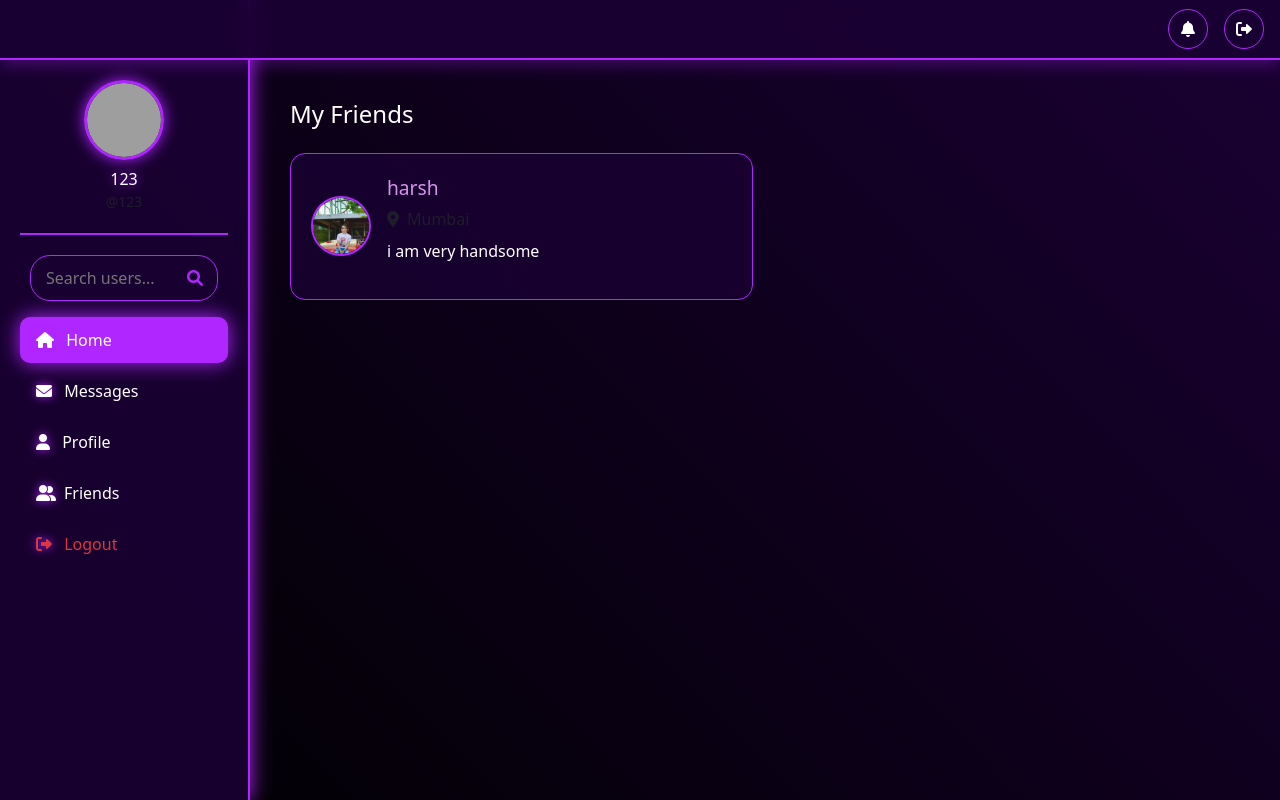
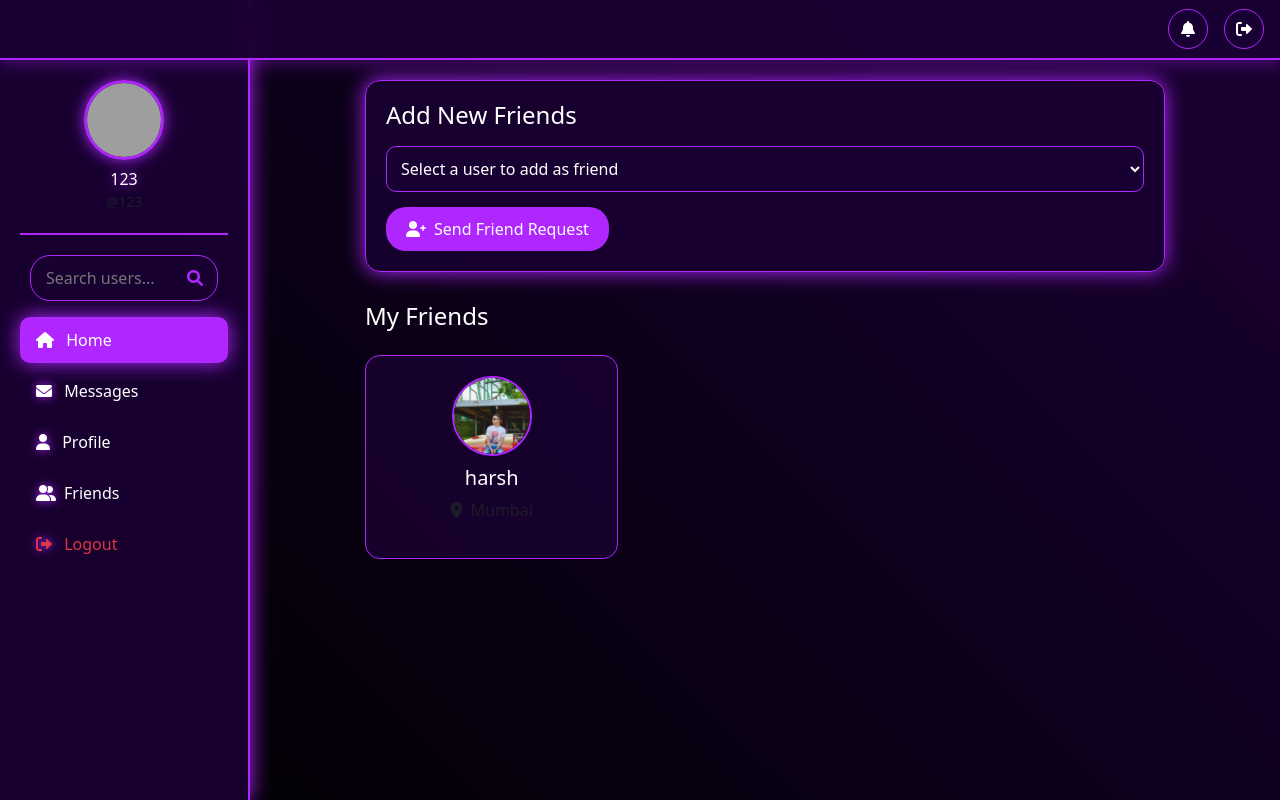
Before and after one commit to 4i-Harsh/HiveNet, a Django app: page /friends/ in a window 1280 px wide. Run offline with Django 5.2, Linux system fonts and the light colour scheme; a user stored in the database is signed in; data comes from the database, SQL or seed files in the repository; both versions use the stored data as it was after the commit; grey boxes are pictures that could not be loaded.

Commit message:
chatroom.html created

```diff
--- a/social/postchat/templates/base.html
+++ b/social/postchat/templates/base.html
@@ -252,10 +252,10 @@
                                             <span>{{ request.from_user.username }} sent you a friend request</span>
                                         </div>
                                         <div class="btn-group">
-                                            <button onclick="handleFriendRequest({{ request.id }}, 'accept')" class="btn btn-sm btn-success">
+                                            <button onclick="handleFriendRequest('{{ request.id }}', 'accept', '{{ csrf_token }}')" class="btn btn-sm btn-success">
                                                 <i class="fas fa-check"></i>
                                             </button>
-                                            <button onclick="handleFriendRequest({{ request.id }}, 'reject')" class="btn btn-sm btn-danger">
+                                            <button onclick="handleFriendRequest('{{ request.id }}', 'reject', '{{ csrf_token }}')" class="btn btn-sm btn-danger">
                                                 <i class="fas fa-times"></i>
                                             </button>
                                         </div>
@@ -347,14 +347,14 @@
         }
     });
 
-    function handleFriendRequest(requestId, action) {
+    function handleFriendRequest(requestId, action, csrfToken) {
         const formData = new FormData();
         formData.append('action', action);
 
         fetch(`/friend-request/handle/${requestId}/`, {
             method: 'POST',
             headers: {
-                'X-CSRFToken': '{{ csrf_token }}',
+                'X-CSRFToken': csrfToken,
             },
             body: formData,
             credentials: 'same-origin'
--- a/social/postchat/templates/friends.html
+++ b/social/postchat/templates/friends.html
@@ -5,7 +5,54 @@
 {% block content %}
 <style>
     .friends-container {
+        max-width: 800px;
+        margin: 0 auto;
+    }
+
+    .add-friends-section {
+        background: rgba(26, 0, 51, 0.8);
+        border: 1px solid var(--neon-purple);
+        border-radius: 15px;
         padding: 20px;
+        margin-bottom: 30px;
+        box-shadow: 0 0 20px var(--neon-purple);
+    }
+
+    .user-dropdown {
+        background: rgba(26, 0, 51, 0.9);
+        border: 1px solid var(--neon-purple);
+        color: white;
+        border-radius: 10px;
+        padding: 10px;
+        width: 100%;
+        margin-bottom: 15px;
+    }
+
+    .user-dropdown option {
+        background: rgba(26, 0, 51, 0.9);
+        color: white;
+        padding: 10px;
+    }
+
+    .add-friend-btn {
+        background: var(--neon-purple);
+        color: white;
+        border: none;
+        padding: 10px 20px;
+        border-radius: 20px;
+        transition: all 0.3s ease;
+    }
+
+    .add-friend-btn:hover {
+        background: var(--glow-purple);
+        transform: scale(1.05);
+        box-shadow: 0 0 15px var(--neon-purple);
+    }
+
+    .friends-list {
+        display: grid;
+        grid-template-columns: repeat(auto-fill, minmax(250px, 1fr));
+        gap: 20px;
     }
 
     .friend-card {
@@ -13,7 +60,7 @@
         border: 1px solid var(--neon-purple);
         border-radius: 15px;
         padding: 20px;
-        margin-bottom: 20px;
+        text-align: center;
         transition: all 0.3s ease;
     }
 
@@ -23,64 +70,111 @@
     }
 
     .friend-pic {
-        width: 60px;
-        height: 60px;
+        width: 80px;
+        height: 80px;
         border-radius: 50%;
+        margin-bottom: 10px;
         border: 2px solid var(--neon-purple);
-        object-fit: cover;
-    }
-
-    .friend-info {
-        flex: 1;
-    }
-
-    .friend-username {
-        color: var(--glow-purple);
-        text-decoration: none;
-        font-size: 1.2rem;
-    }
-
-    .friend-username:hover {
-        color: var(--neon-purple);
-    }
-
-    .no-friends {
-        text-align: center;
-        padding: 50px;
-        color: #666;
     }
 </style>
 
-<div class="container friends-container">
+<div class="friends-container">
+    <div class="add-friends-section">
+        <h4 class="mb-3">Add New Friends</h4>
+        <select class="user-dropdown" id="userSelect">
+            <option value="">Select a user to add as friend</option>
+            {% for user in available_users %}
+                <option value="{{ user.id }}">{{ user.username }}</option>
+            {% endfor %}
+        </select>
+        <button class="add-friend-btn" onclick="sendFriendRequest()">
+            <i class="fas fa-user-plus me-2"></i>Send Friend Request
+        </button>
+    </div>
+
     <h4 class="mb-4">My Friends</h4>
+    {% if friends %}
+        <div class="friends-list">
+            {% for friend in friends %}
+                <div class="friend-card" onclick="confirmChat('{{ friend.username }}', {{ friend.id }})">
+                    <img src="{{ friend.profile.profile_pic.url }}" class="friend-pic">
+                    <h5>{{ friend.username }}</h5>
+                    {% if friend.profile.location %}
+                        <p class="text-muted"><i class="fas fa-map-marker-alt me-2"></i>{{ friend.profile.location }}</p>
+                    {% endif %}
+                </div>
+            {% endfor %}
+        </div>
 
-    {% if friends %}
-        <div class="row">
-            {% for friend in friends %}
-            <div class="col-md-6 mb-4">
-                <div class="friend-card">
-                    <div class="d-flex align-items-center">
-                        <img src="{{ friend.profile.profile_pic.url }}" class="friend-pic me-3">
-                        <div class="friend-info">
-                            <a href="#" class="friend-username mb-1 d-block">{{ friend.username }}</a>
-                            <p class="text-muted mb-2">
-                                {% if friend.profile.location %}
-                                <i class="fas fa-map-marker-alt me-2"></i>{{ friend.profile.location }}
-                                {% endif %}
-                            </p>
-                            <p class="bio-text">{{ friend.profile.bio|truncatechars:100 }}</p>
-                        </div>
+        <!-- Chat Confirmation Modal -->
+        <div class="modal fade" id="chatConfirmModal" tabindex="-1">
+            <div class="modal-dialog modal-dialog-centered">
+                <div class="modal-content">
+                    <div class="modal-header">
+                        <h5 class="modal-title">Start Chat</h5>
+                        <button type="button" class="btn-close btn-close-white" data-bs-dismiss="modal"></button>
+                    </div>
+                    <div class="modal-body">
+                        <p>Do you want to chat with <span id="friendName"></span>?</p>
+                    </div>
+                    <div class="modal-footer">
+                        <button type="button" class="btn btn-secondary" data-bs-dismiss="modal">No</button>
+                        <button type="button" class="btn btn-primary" id="startChatBtn">Yes</button>
                     </div>
                 </div>
             </div>
-            {% endfor %}
         </div>
+
+        <script>
+        function confirmChat(friendName, friendId) {
+            document.getElementById('friendName').textContent = friendName;
+            const modal = new bootstrap.Modal(document.getElementById('chatConfirmModal'));
+            modal.show();
+
+            document.getElementById('startChatBtn').onclick = function() {
+                window.location.href = `/chat/${friendId}/`;
+            }
+        }
+        </script>
     {% else %}
-        <div class="no-friends">
+        <div class="text-center">
             <i class="fas fa-user-friends fa-3x mb-3"></i>
             <h5>No friends yet</h5>
-            <p>Start connecting with other users to build your network!</p>
+            <p>Start adding friends from the dropdown above!</p>
         </div>
     {% endif %}
 </div>
+
+<script>
+function sendFriendRequest() {
+    const select = document.getElementById('userSelect');
+    const userId = select.value;
+
+    if (!userId) {
+        alert('Please select a user');
+        return;
+    }
+
+    fetch(`/friend-request/send/${userId}/`, {
+        method: 'POST',
+        headers: {
+            'X-CSRFToken': '{{ csrf_token }}',
+        },
+        credentials: 'same-origin'
+    })
+    .then(response => response.json())
+    .then(data => {
+        if (data.status === 'success') {
+            alert('Friend request sent successfully!');
+            select.value = ''; // Reset dropdown
+            // Remove the selected user from the dropdown
+            select.querySelector(`option[value="${userId}"]`).remove();
+        }
+    })
+    .catch(error => {
+        console.error('Error:', error);
+        alert('Error sending friend request');
+    });
+}
+</script>
 {% endblock %}
--- a/social/postchat/urls.py
+++ b/social/postchat/urls.py
@@ -13,4 +13,5 @@ urlpatterns = [
     path('friend-request/send/<int:user_id>/', views.send_friend_request, name='send_friend_request'),
     path('friend-request/handle/<int:request_id>/', views.handle_friend_request, name='handle_friend_request'),
     path('friends/', views.friends_view, name='friends'),
+    path('chat/<int:friend_id>/', views.chatroom_view, name='chatroom'),
 ]
--- a/social/postchat/views.py
+++ b/social/postchat/views.py
@@ -181,6 +181,39 @@ def friends_view(request):
         else:
             friends.append(fr.from_user)
 
+    # Get all users who are not friends and not the current user
+    # Also exclude users who already have pending friend requests
+    pending_requests = FriendRequest.objects.filter(
+        (Q(from_user=request.user) | Q(to_user=request.user)) &
+        Q(status='pending')
+    )
+    pending_users = [fr.from_user if fr.to_user == request.user else fr.to_user
+                    for fr in pending_requests]
+
+    available_users = User.objects.exclude(
+        Q(id=request.user.id) |
+        Q(id__in=[friend.id for friend in friends]) |
+        Q(id__in=[user.id for user in pending_users])
+    )
+
     return render(request, 'friends.html', {
-        'friends': friends
+        'friends': friends,
+        'available_users': available_users
     })
+
+@login_required
+def chatroom_view(request, friend_id):
+    try:
+        friend = User.objects.get(id=friend_id)
+        # Verify that they are actually friends
+        if not FriendRequest.objects.filter(
+            (Q(from_user=request.user, to_user=friend) | Q(from_user=friend, to_user=request.user)),
+            status='accepted'
+        ).exists():
+            return redirect('friends')
+
+        return render(request, 'chatroom.html', {
+            'friend': friend
+        })
+    except User.DoesNotExist:
+        return redirect('friends')
```
Also changed, not shown: social/postchat/templates/chatroom.html (added, +53 -0 lines), social/db.sqlite3.
